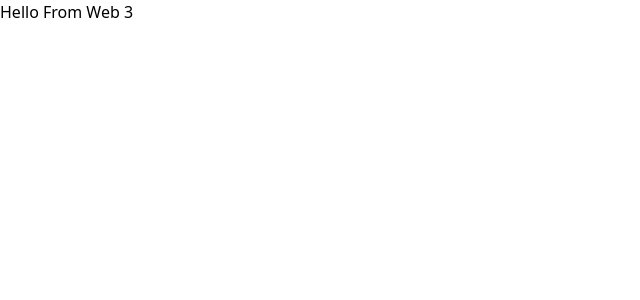
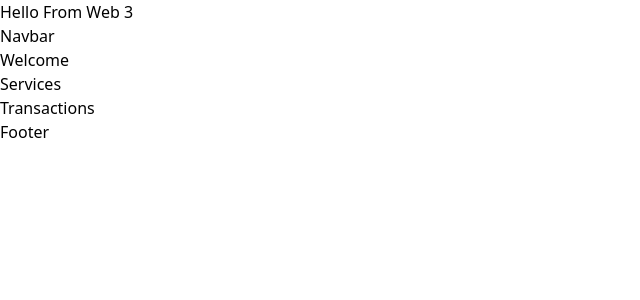
Before and after one commit to Roshith93/web3, a React (Vite) app: page / in a window 1280 px wide. Shown: the top 300 px of the page, without its empty margins (0-640 px from the left). Built offline with nearby package versions, Linux system fonts and the light colour scheme.

Commit message:
Set up the components

```diff
--- a/index.html
+++ b/index.html
@@ -4,7 +4,7 @@
     <meta charset="UTF-8" />
     <link rel="icon" type="image/svg+xml" href="/src/favicon.svg" />
     <meta name="viewport" content="width=device-width, initial-scale=1.0" />
-    <title>Vite App</title>
+    <title>Web 3.0 and Blockchain Dev</title>
   </head>
   <body>
     <div id="root"></div>
--- a/src/App.jsx
+++ b/src/App.jsx
@@ -1,7 +1,15 @@
+import { Footer, Loader, Navbar, Transactions, Welcome , Services} from './components'
 const App = () => {
   return (
-    <div className='App'>
+    <div className='min-h-screen'>
       <h1> Hello From Web 3</h1>
+      <div className="gradient-bg-welcome">
+        <Navbar />
+        <Welcome />
+      </div>
+      <Services />
+      <Transactions />
+      <Footer />
     </div>
   )
 }
--- /dev/null
+++ b/src/components/Footer.jsx
@@ -0,0 +1,5 @@
+const Footer = () => {
+ return <h1>Footer</h1>
+}
+
+export default Footer
--- /dev/null
+++ b/src/components/Loader.jsx
@@ -0,0 +1,5 @@
+const Loader = () => {
+  return <h1>Loader</h1>
+}
+
+export default Loader
--- /dev/null
+++ b/src/components/Navbar.jsx
@@ -0,0 +1,5 @@
+const Navbar = () => {
+ return <h1>Navbar</h1>
+}
+
+export default Navbar
--- /dev/null
+++ b/src/components/Services.jsx
@@ -0,0 +1,5 @@
+const Services = () => {
+ return <h1>Services</h1>
+}
+
+export default Services
--- /dev/null
+++ b/src/components/Transactions.jsx
@@ -0,0 +1,5 @@
+const Transactions = () => {
+ return <h1>Transactions</h1>
+}
+
+export default Transactions
--- /dev/null
+++ b/src/components/Welcome.jsx
@@ -0,0 +1,5 @@
+const Welcome = () => {
+ return <h1>Welcome</h1>
+}
+
+export default Welcome
--- /dev/null
+++ b/src/components/index.js
@@ -0,0 +1,6 @@
+export { default as Loader } from './Loader'
+export { default as Welcome } from './Welcome.jsx'
+export { default as Transactions } from './Transactions.jsx'
+export { default as Services } from './Services.jsx'
+export { default as Footer } from './Footer.jsx'
+export { default as Navbar } from './Navbar.jsx'
```
